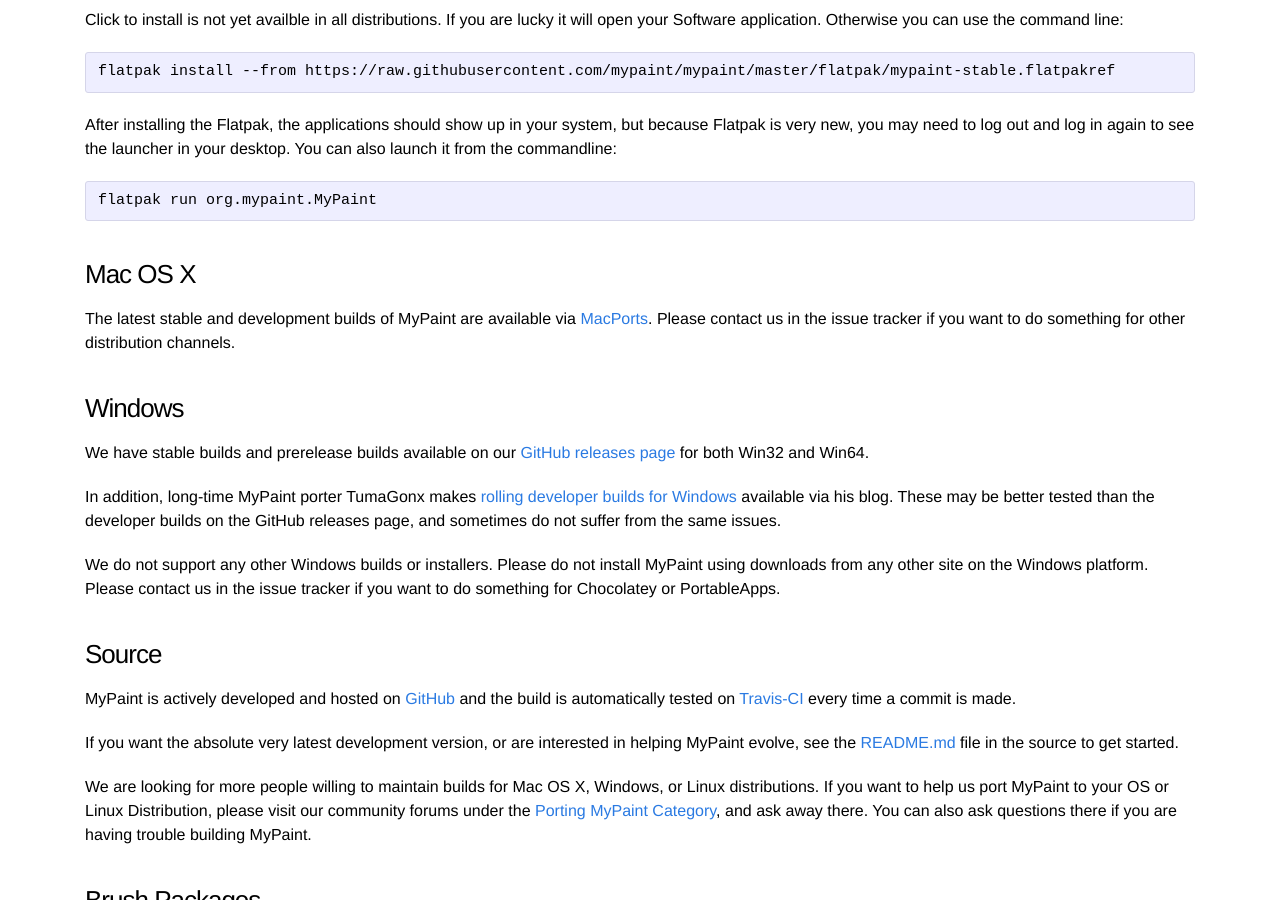
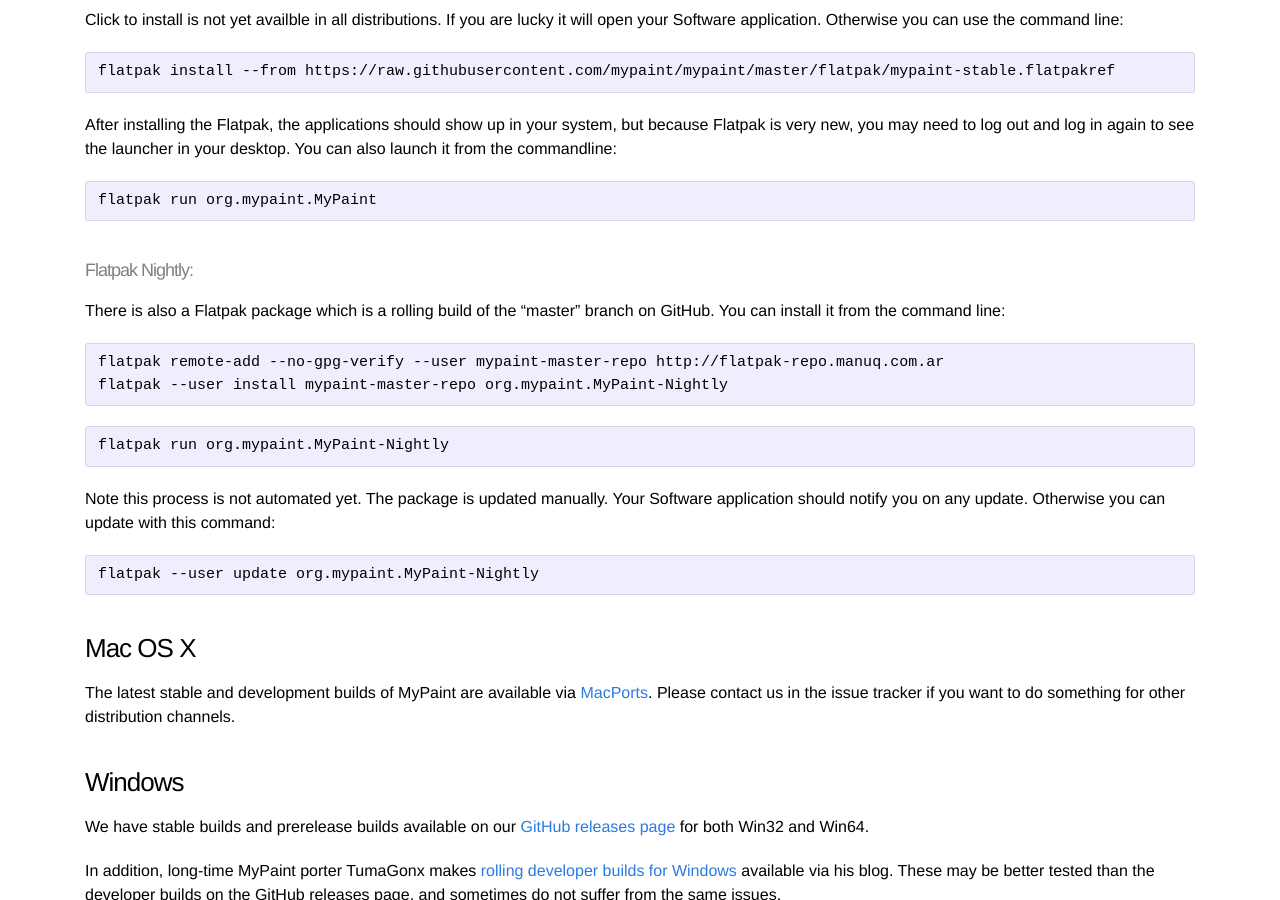
Before and after one commit to mypaint/website-2015, a Jekyll site: the page built from downloads.md, in a window 1280 px wide and 900 px high, scrolled down 828 px. Built offline with Jekyll 4.4.1, drawn with Linux system fonts in a browser that asks for light colours.

Commit message:
Downloads: Add Linux download option Flatpak Nightly
Until we have an automated process to have a Flatpak package of master,
I (@manuq) will be maintaining one in my own server.  I think it could
be good for adventurous testers and people wanting to try new features
before they arrive to MyPaint stable.

````diff
--- a/downloads.md
+++ b/downloads.md
@@ -57,6 +57,28 @@
 
 ```
 flatpak run org.mypaint.MyPaint
+```
+
+#### Flatpak Nightly:
+
+There is also a Flatpak package which is a rolling build of the
+“master” branch on GitHub.  You can install it from the command line:
+
+```
+flatpak remote-add --no-gpg-verify --user mypaint-master-repo http://flatpak-repo.manuq.com.ar
+flatpak --user install mypaint-master-repo org.mypaint.MyPaint-Nightly
+```
+
+```
+flatpak run org.mypaint.MyPaint-Nightly
+```
+
+Note this process is not automated yet.  The package is updated
+manually. Your Software application should notify you on any
+update. Otherwise you can update with this command:
+
+```
+flatpak --user update org.mypaint.MyPaint-Nightly
 ```
 
 ### Mac OS X
````
